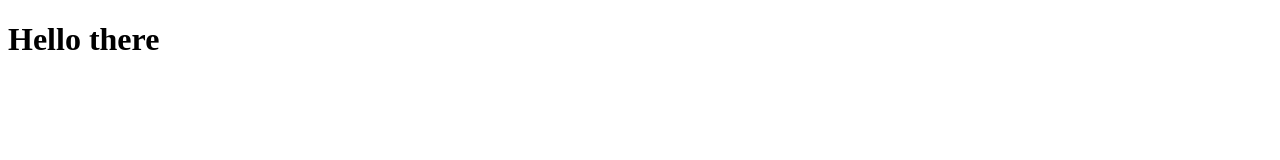
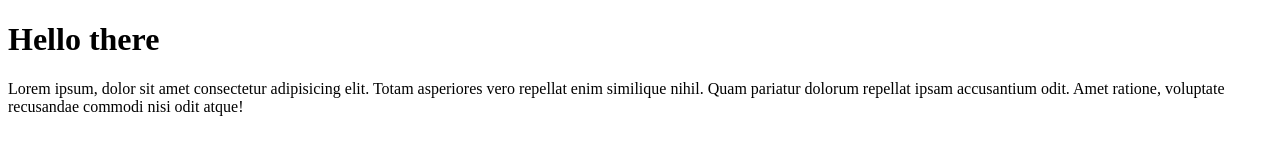
Before and after one commit to quinnhegstrom/desert, a plain HTML site: page index.html in a window 1280 px wide. Drawn offline with Linux system fonts and the light colour scheme.

Commit message:
added paragraph

```diff
--- a/index.html
+++ b/index.html
@@ -9,5 +9,7 @@
 </head>
 <body>
     <h1>Hello there</h1>
+    <p> Lorem ipsum, dolor sit amet consectetur adipisicing elit. Totam asperiores vero repellat enim similique nihil. Quam pariatur dolorum repellat ipsam accusantium odit. Amet ratione, voluptate recusandae commodi nisi odit atque!</p>
+
 </body>
 </html>
```
